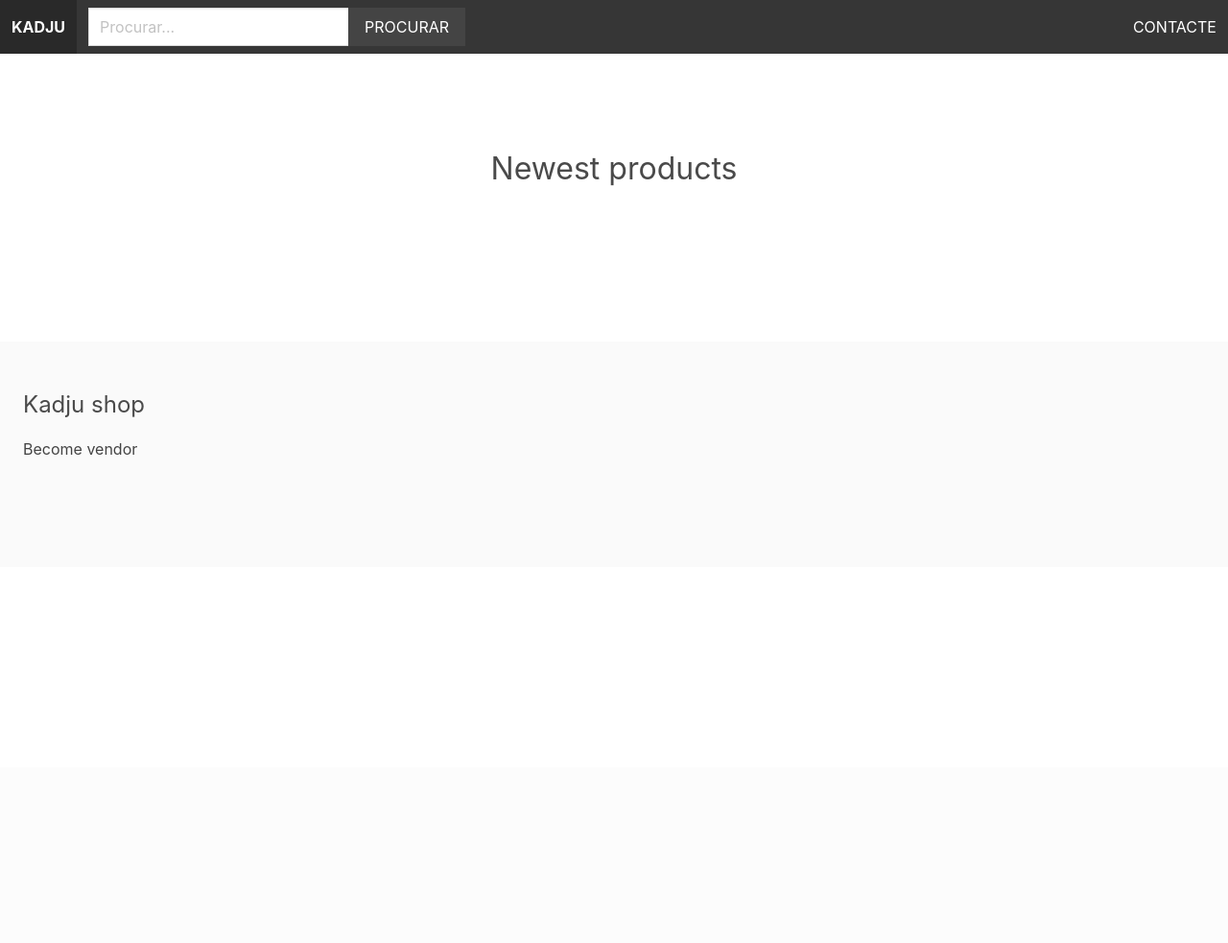
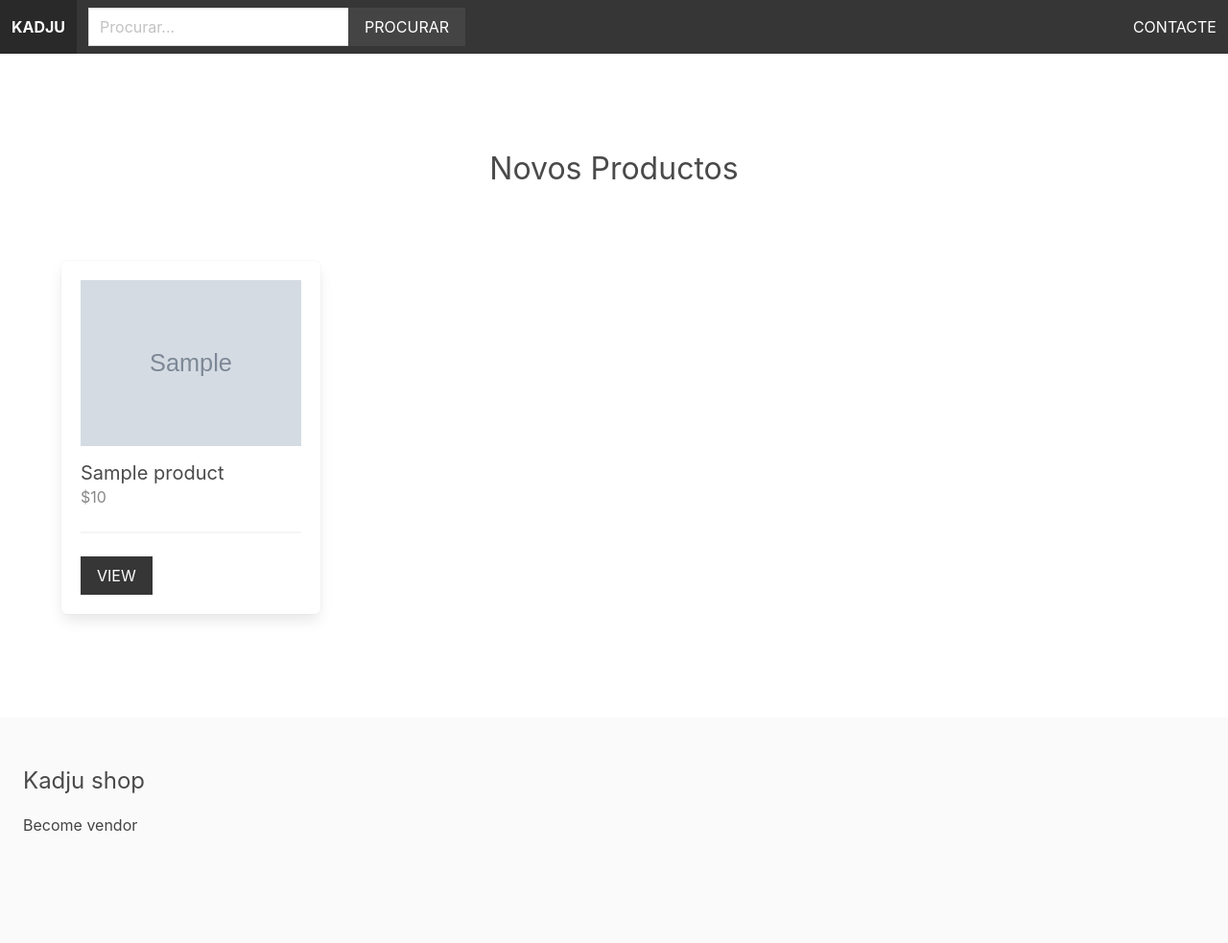
Before and after one commit to Iyonissio/Kadju, a Django app: template interiorshop/apps/core/templates/core/frontpage.html in a window 1280 px wide. Shown: the whole page at 96% size. Before the commit the page ends 474 px from the top, so only its background shows below. Run offline with Django 3.2, Linux system fonts and the light colour scheme; the template is opened without the code that fills it: most values are stand-ins (such as "Sample title", 1, 10 or a date in 2020); grey boxes marked "Sample" are stand-in pictures; some libraries are stand-ins or nearby versions.

Commit message:
actualizar

```diff
--- a/interiorshop/apps/core/templates/core/frontpage.html
+++ b/interiorshop/apps/core/templates/core/frontpage.html
@@ -5,11 +5,11 @@
 {% block content %}
     <div class="columns is-multiline mb-6">
         <div class="column is-12 has-text-centered mt-6 mb-6">
-            <h2 class="is-size-3">Newest products</h2>
+            <h2 class="is-size-3">Novos Productos</h2>
         </div>
 
-      <!--{% for product in newest_products %}
+        {% for product in newest_products %}
             {% include 'product/parts/list_item.html' %}
-        {% endfor %}-->
+        {% endfor %}
     </div>
 {% endblock %}
--- a/interiorshop/apps/core/views.py
+++ b/interiorshop/apps/core/views.py
@@ -1,8 +1,9 @@
 from django.shortcuts import render
+from apps.product.models import Product
 
 def frontpage(request):
-
-    return render(request, 'core/frontpage.html')
+    newest_products = Product.objects.all()[0:8]
+    return render(request, 'core/frontpage.html', {'newest_products': newest_products})
 
 def contact(request):
     return render(request, 'core/contact.html')
--- /dev/null
+++ b/interiorshop/apps/product/templates/product/parts/list_item.html
@@ -0,0 +1,15 @@
+<div class="column is-3 product-list-item">
+    <div class="box">
+        <figure class="image is-4by3 mb-4">
+            <img src="{{ product.get_thumbnail }}">
+        </figure>
+
+        <h2 class="subtitle">{{ product.title }}</h2>
+
+        <h3 class="price is-size-6 mb-5">${{ product.price }}</h3>
+
+        <hr>
+
+        <a href="{% url 'product' product.category.slug product.slug %}" class="button is-dark is-uppercase">View</a>
+    </div>
+</div>
--- a/interiorshop/static/styles/main.css
+++ b/interiorshop/static/styles/main.css
@@ -39,3 +39,11 @@
 .product-list-item .box .price {
     color: #888;
 }
+
+.product-list-item .box .subtitle {
+    margin-bottom: 0;
+}
+
+.product-list-item .box .price {
+    color: #888;
+}
```
Also changed, not shown: interiorshop/apps/product/models.py (+12 -0 lines), interiorshop/apps/product/templates/product/product.html (added, +36 -0 lines), interiorshop/apps/product/urls.py (added, +10 -0 lines), interiorshop/apps/product/views.py (+29 -2 lines), interiorshop/apps/product/templates/product/category.html (added), interiorshop/apps/product/templates/product/search.html (added), interiorshop/db.sqlite3, interiorshop/media/uploads/Calcado_9P3t2Nj.jpg (added), interiorshop/media/uploads/sapatos-de-couro-marrom_1203-7562.webp (added), interiorshop/media/uploads/uploads/Calcado_9P3t2Nj.jpg (added), interiorshop/media/uploads/uploads/Calcado_EKCoF2T.jpg (added), interiorshop/media/uploads/uploads/sapatos-de-couro-marrom_1203-7562.webp (added), 1 other file.
